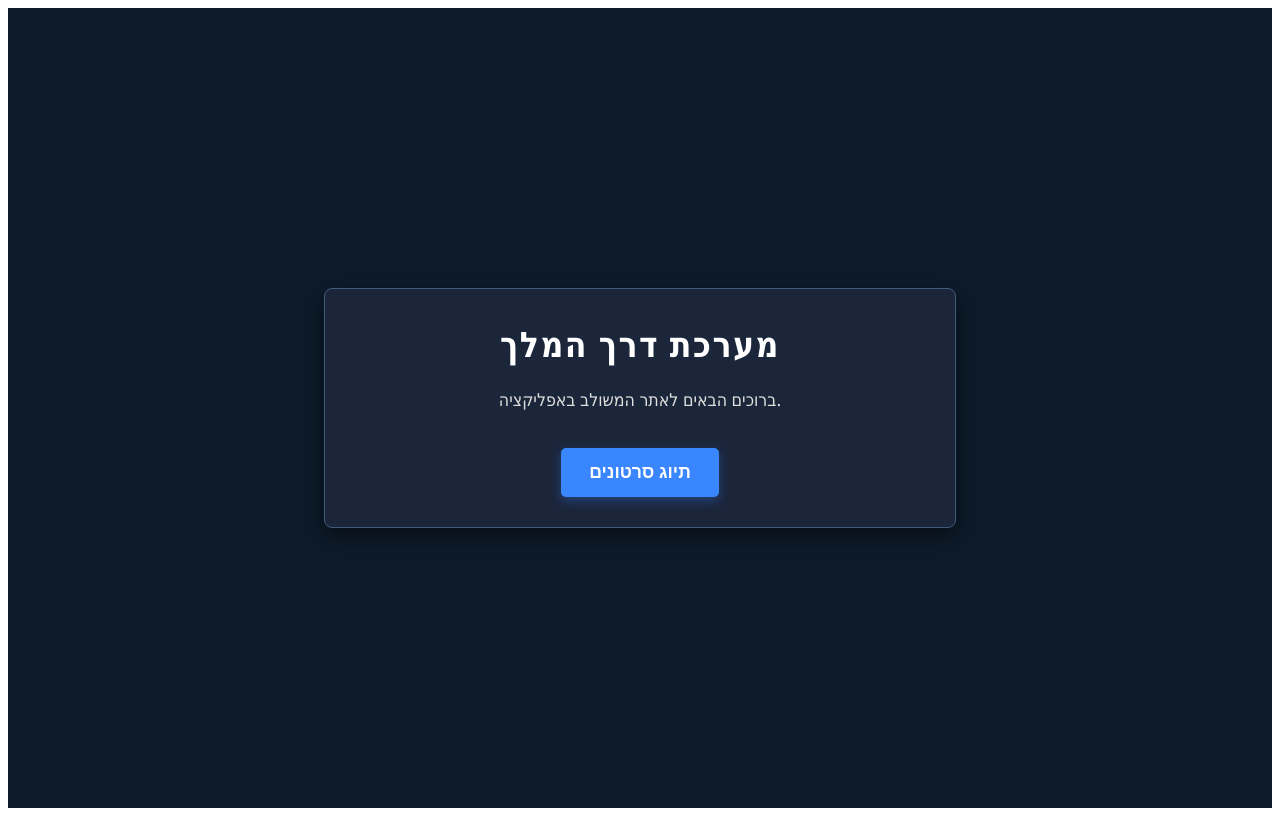
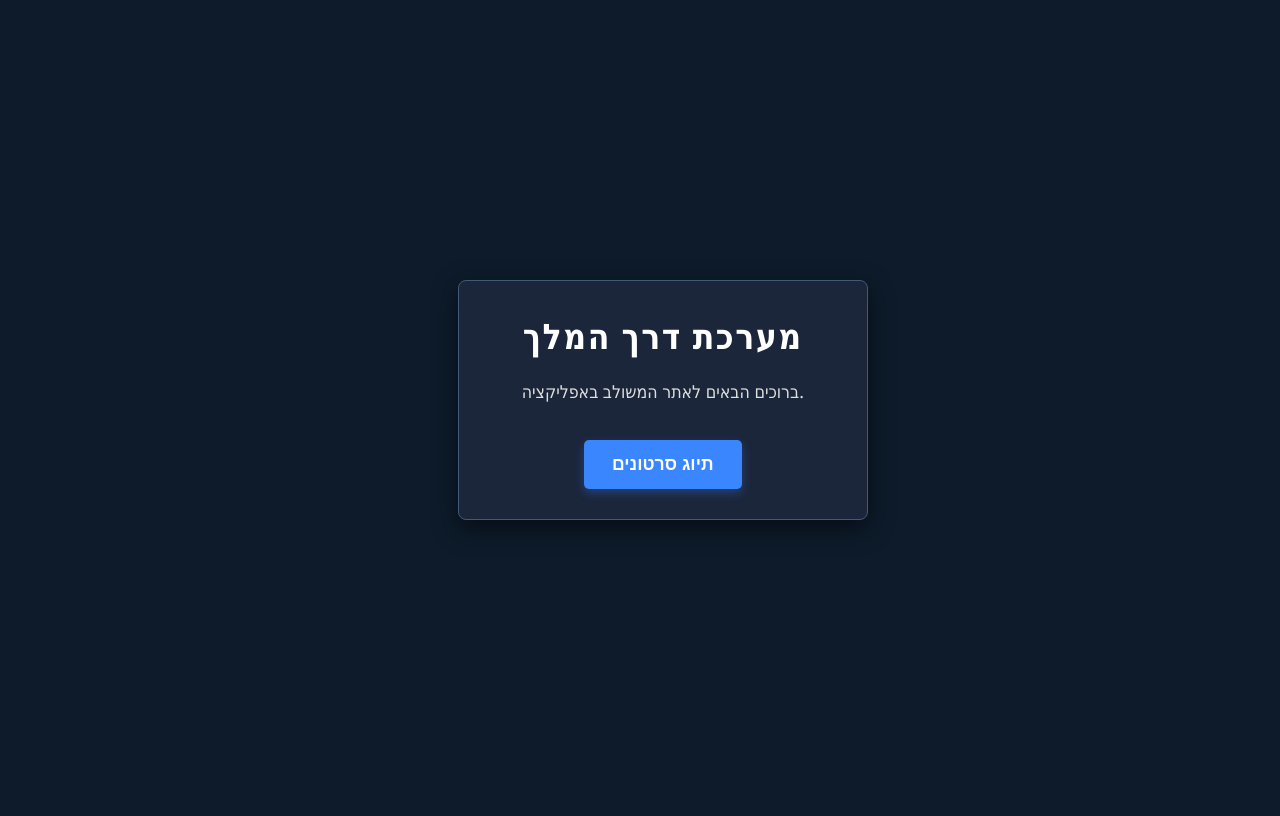
Before and after one commit to avrhm/WEB, an Angular app: page / in a window 1280 px wide. Built offline with nearby package versions, Linux system fonts and the light colour scheme.

Commit message:
תיאור קצר של השינויים

```diff
--- a/src/app/app.component.css
+++ b/src/app/app.component.css
@@ -1,47 +1,37 @@
-/* --- עיצוב כללי לעמוד --- */
-:host {
-  display: flex;
-  justify-content: center;
-  align-items: center;
-  height: 100vh;
-  background-color: #0d1b2a; /* רקע כחול-נייבי כהה מאוד */
-  font-family: 'Segoe UI', Tahoma, Geneva, Verdana, sans-serif;
-}
 
-/* --- עיצוב הקונטיינר המרכזי --- */
+
+/* --- עיצוב הקונטיינר המרכזי (נשאר כמעט זהה) --- */
 .container {
-  background-color: #1b263b; /* רקע כחול-אפרפר, מעט יותר בהיר מהרקע הכללי */
+  background-color: #1b263b;
   padding: 30px 40px;
   border-radius: 8px;
   box-shadow: 0 8px 25px rgba(0, 0, 0, 0.5);
   text-align: center;
-  border: 1px solid #415a77; /* מסגרת עדינה להדגשה */
+  border: 1px solid #415a77;
   width: 90%;
   max-width: 550px;
 }
 
-/* --- עיצוב הכותרת הראשית (h1) --- */
+/* שאר העיצובים של h1, p, button נשארים זהים לקודם */
 h1 {
-  color: #ffffff; /* צבע לבן לנראות מקסימלית */
-  font-size: 2.2rem; /* גודל פונט גדול ובולט */
+  color: #ffffff;
+  font-size: 2.2rem;
   font-weight: 700;
   margin-top: 0;
   margin-bottom: 12px;
-  text-transform: uppercase; /* הופך את כל האותיות לגדולות למראה רשמי */
-  letter-spacing: 1.5px; /* ריווח קל בין האותיות */
+  text-transform: uppercase;
+  letter-spacing: 1.5px;
 }
 
-/* --- עיצוב טקסט הפסקה (p) --- */
 p {
-  color: #e0e1dd; /* צבע אפרפר-בהיר, פחות בולט מהכותרת */
+  color: #e0e1dd;
   font-size: 1.1rem;
   line-height: 1.6;
   margin-bottom: 35px;
 }
 
-/* --- עיצוב הכפתור --- */
 button {
-  background-color: #3a86ff; /* כחול "רויאל" בוהק כדי למשוך תשומת לב */
+  background-color: #3a86ff;
   color: #ffffff;
   border: none;
   border-radius: 5px;
@@ -53,8 +43,7 @@ button {
   box-shadow: 0 4px 10px rgba(58, 134, 255, 0.3);
 }
 
-/* --- עיצוב הכפתור במעבר עכבר (hover) --- */
 button:hover {
-  background-color: #2a71e0; /* גוון מעט יותר כהה במעבר עכבר */
-  transform: translateY(-2px); /* אפקט קפיצה קטן */
+  background-color: #2a71e0;
+  transform: translateY(-2px);
 }
--- a/src/styles.css
+++ b/src/styles.css
@@ -1 +1,18 @@
-/* You can add global styles to this file, and also import other style files */
+/* --- עיצוב גלובלי ואמין ל-WebView --- */
+html, body {
+  height: 100%; /* גורם להם לתפוס את כל גובה ה-WebView */
+  width: 100%;
+  margin: 0;
+  padding: 0;
+  overflow: hidden; /* מונע גלילה מיותרת */
+}
+
+body {
+  background-color: #0d1b2a; /* צבע הרקע הכהה */
+  font-family: 'Segoe UI', Tahoma, Geneva, Verdana, sans-serif;
+
+  /* שימוש ב-flexbox כדי למרכז את התוכן */
+  display: flex;
+  justify-content: center;
+  align-items: center;
+}
```
